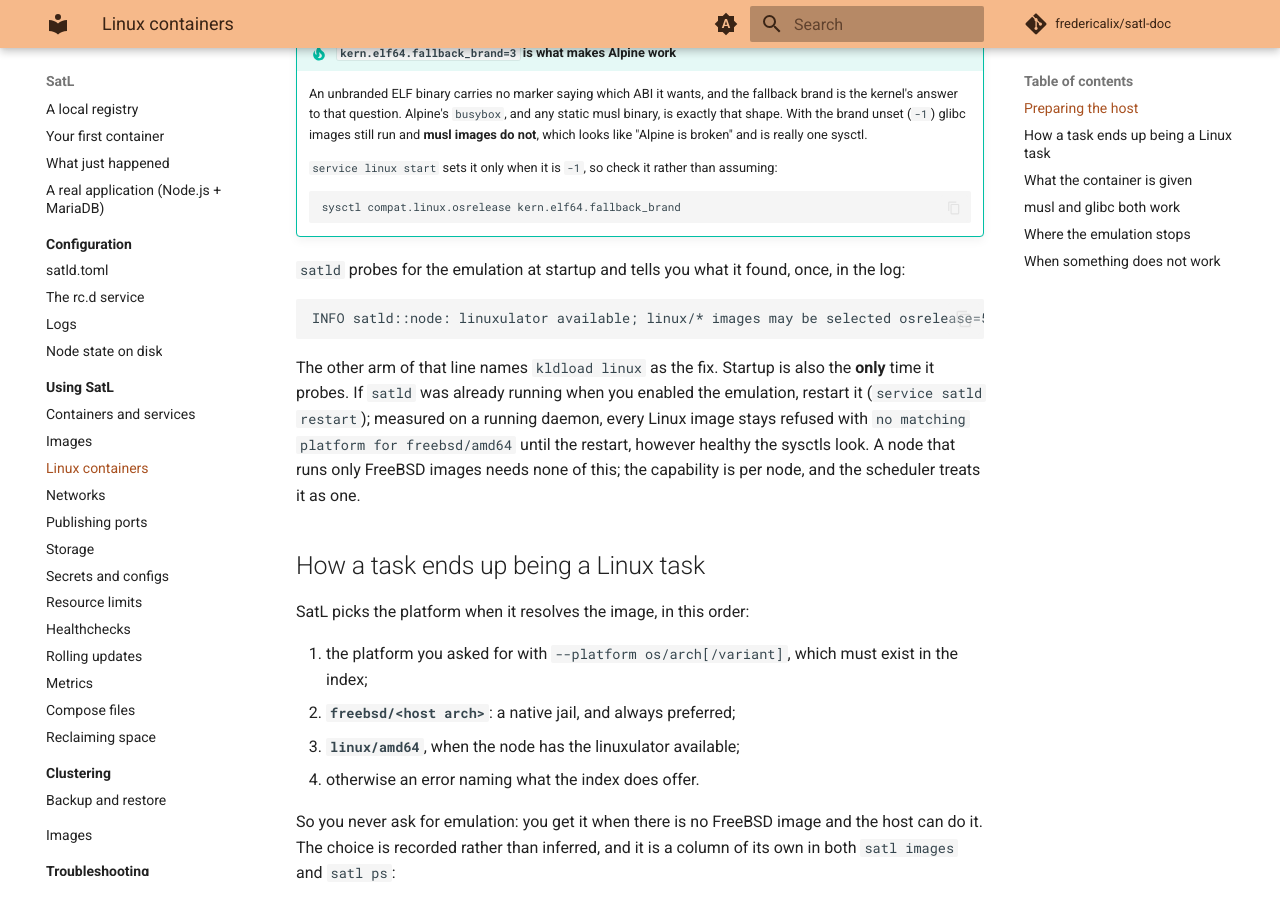
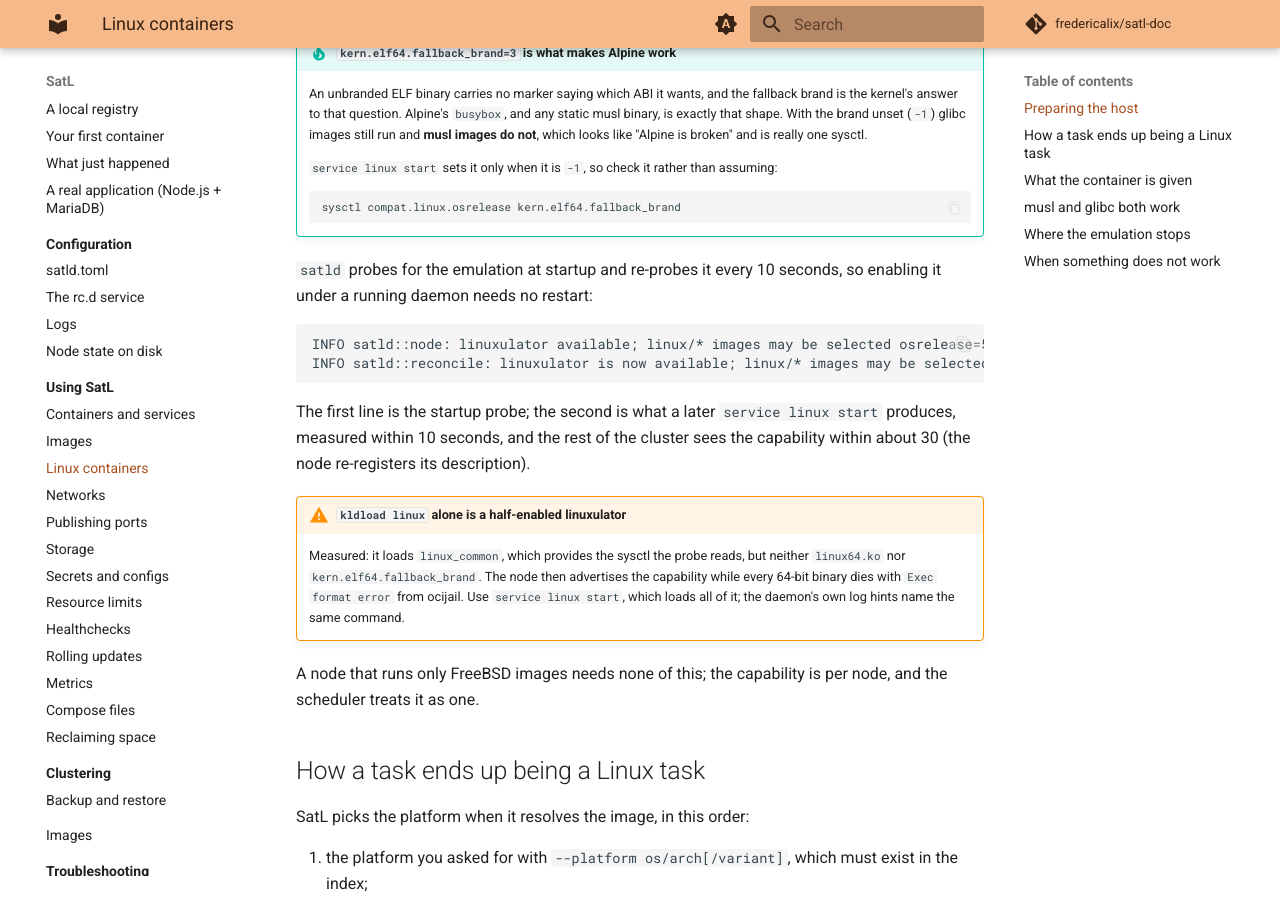
Before and after one commit to fredericalix/satl-doc, an MkDocs documentation site: the page built from docs/use/linux-containers.md, in a window 1280 px wide and 900 px high, scrolled down 839 px. Built offline with MkDocs 1.6.1 and Material for MkDocs 9.7.7, drawn with Linux system fonts in a browser that asks for light colours; comment, search, counter and statistics services are not loaded.

Commit message:
Catch the site up to satl M10 + regen
The daemon now re-probes the linuxulator every 10 seconds, so the
restart-satld advice added on 2026-08-23 lasted a day: enabling the
emulation under a running daemon just works, and the pages now say
so, with the measured transition log line and the measured trap that
kldload linux alone half-enables the emulation (probe true, 64-bit
binaries die with Exec format error; use service linux start).

satl run is now pinned to the node that served the request
(api-compat #168), so what-happened.md stops saying the ordinary
machinery places it. The sample gained cert_validity and
overlay_blackhole, so install.md stops saying two keys are missing
from it. Regen: satld.toml.sample copy, and the stack about lost its
em dash.

Co-Authored-By: Claude Fable 5 <noreply@anthropic.com>

````diff
--- a/docs/use/linux-containers.md
+++ b/docs/use/linux-containers.md
@@ -39,15 +39,21 @@ That loads `linux.ko`, `linux64.ko` and `linux_common.ko`, the `linprocfs`, `lin
     sysctl compat.linux.osrelease kern.elf64.fallback_brand
     ```
 
-`satld` probes for the emulation at startup and tells you what it found, once, in the log:
+`satld` probes for the emulation at startup and re-probes it every 10 seconds, so enabling it under a running daemon needs no restart:
 
 ```
 INFO satld::node: linuxulator available; linux/* images may be selected osrelease=5.15.0
+INFO satld::reconcile: linuxulator is now available; linux/* images may be selected (the node description update follows within 20s)
 ```
 
-The other arm of that line names `kldload linux` as the fix.
-Startup is also the **only** time it probes.
-If `satld` was already running when you enabled the emulation, restart it (`service satld restart`); measured on a running daemon, every Linux image stays refused with `no matching platform for freebsd/amd64` until the restart, however healthy the sysctls look.
+The first line is the startup probe; the second is what a later `service linux start` produces, measured within 10 seconds, and the rest of the cluster sees the capability within about 30 (the node re-registers its description).
+
+!!! warning "`kldload linux` alone is a half-enabled linuxulator"
+
+    Measured: it loads `linux_common`, which provides the sysctl the probe reads, but neither `linux64.ko` nor `kern.elf64.fallback_brand`.
+    The node then advertises the capability while every 64-bit binary dies with `Exec format error` from ocijail.
+    Use `service linux start`, which loads all of it; the daemon's own log hints name the same command.
+
 A node that runs only FreeBSD images needs none of this; the capability is per node, and the scheduler treats it as one.
 
 ## How a task ends up being a Linux task
````
Also changed, not shown: docs/reference/cli/index.md (+1 -1 lines), docs/reference/cli/stack.md (+1 -1 lines), docs/start/first-container.md (+1 -1 lines), docs/start/install.md (+1 -1 lines), docs/start/what-happened.md (+1 -1 lines), 1 other file.
